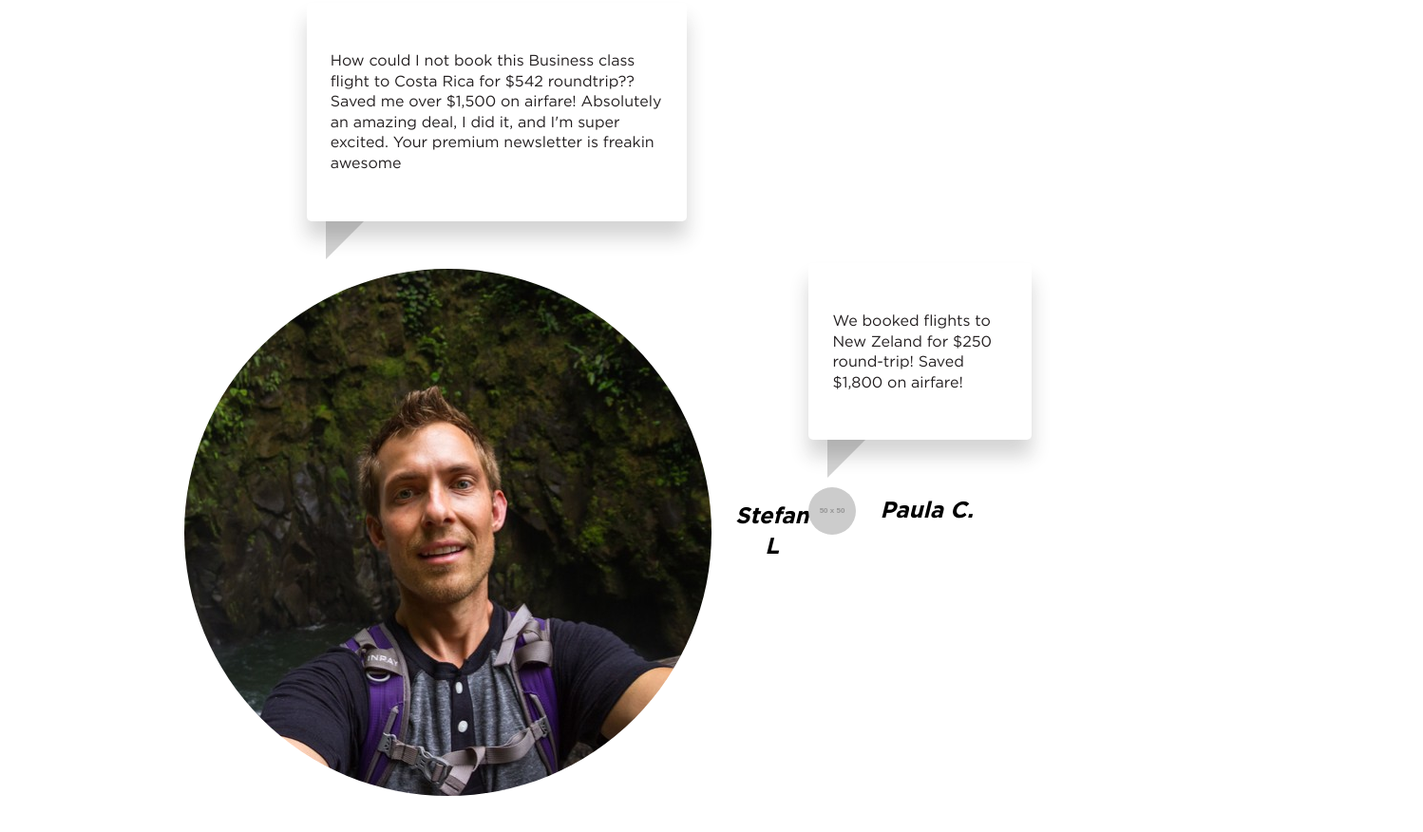
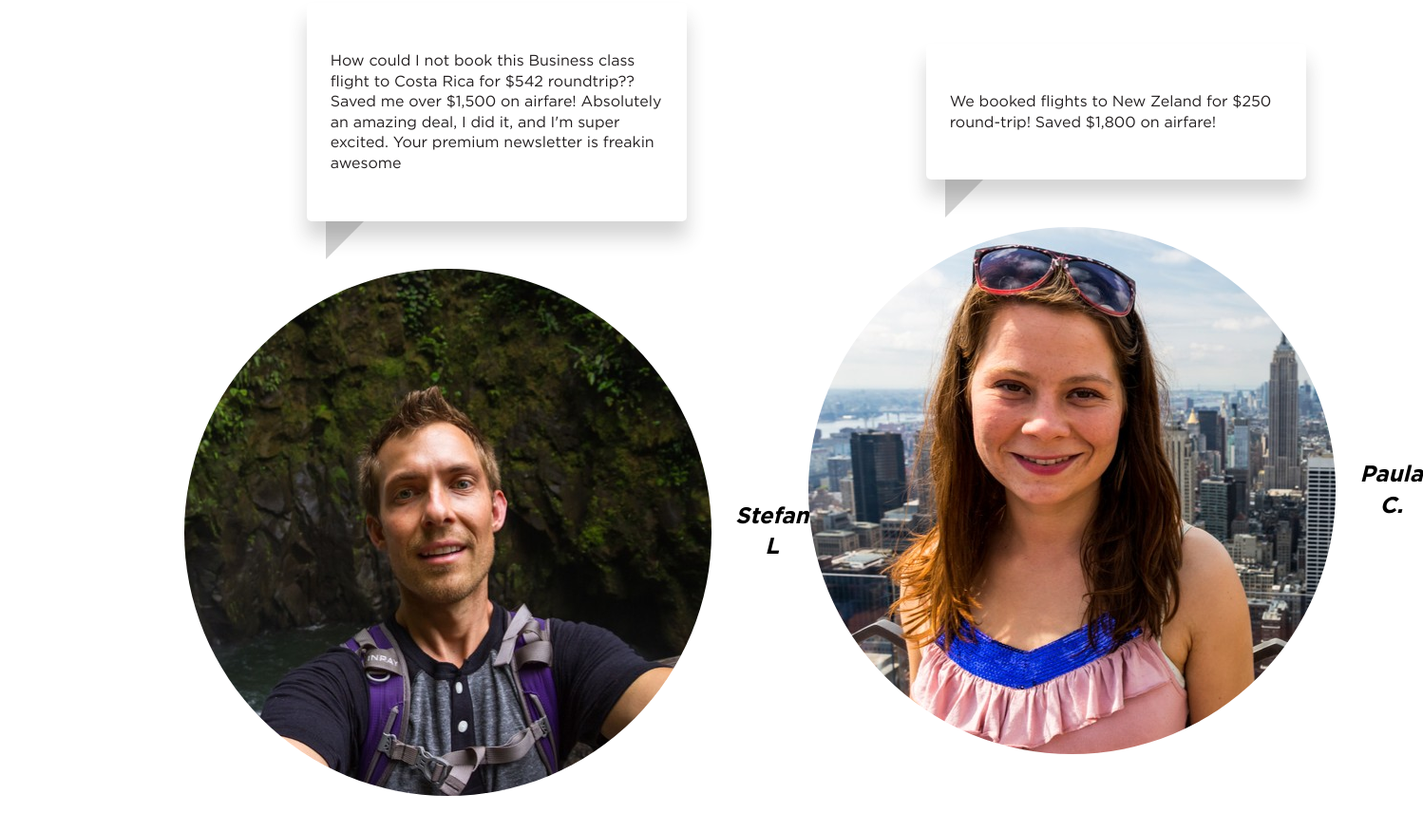
Before and after one commit to davidsonkyle/sourced-cheap-flights, a website: page index.html in a window 1280 px wide. Shown: the part 1725-2601 px from the top of the page at 95% size, 1498 px wide, since content can reach past the window. Drawn offline with nearby package versions, Linux system fonts and the light colour scheme; placeholder pictures from the web are drawn by us; files whose address does not match are found by name.

Commit message:
paula c testimonial photo

```diff
--- a/index.html
+++ b/index.html
@@ -54,7 +54,7 @@
                     <p>We booked flights to New Zeland for $250 round-trip! Saved $1,800 on airfare!</p>
                 </div>
                 <div class="author row--left">
-                    <img src="https://placehold.it/50x50" />
+                    <img src="assets/images/paula-c-testimonial-scf.jpg" />
                     <h3>Paula C.</h3>
                 </div>
             </div>
```
